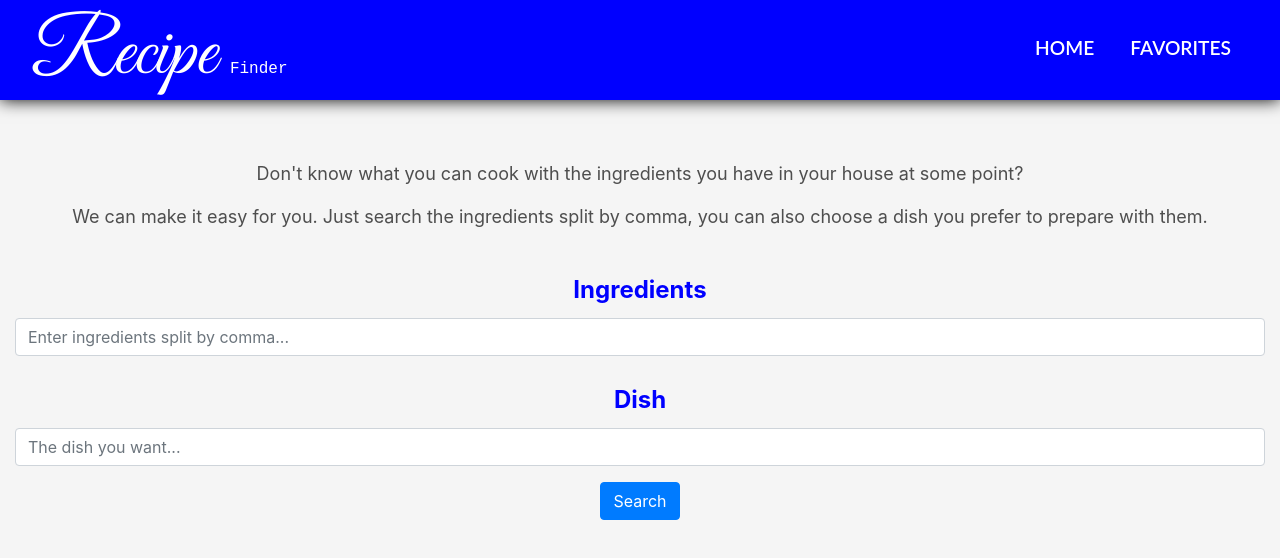
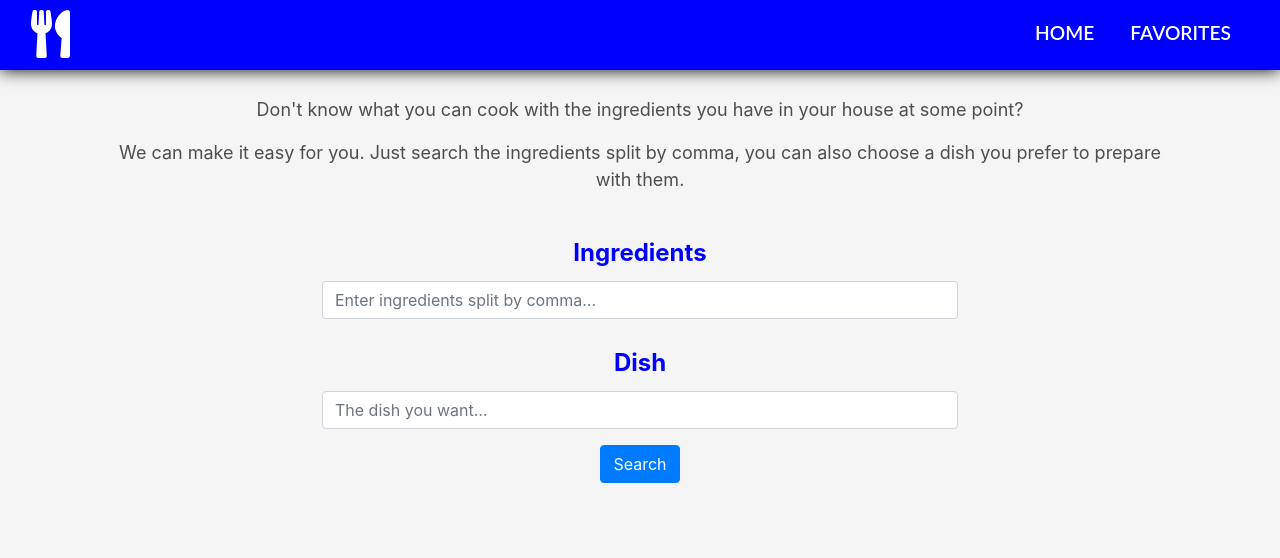
Before and after one commit to bogdantigheci/recipefinder, a React app in the folder client/: page / in a window 1280 px wide. Built offline with nearby package versions, Linux system fonts and the light colour scheme; a web font is replaced by a local one.

Commit message:
minor css changes, added ustensils icon

```diff
--- a/client/src/components/Content/Content.js
+++ b/client/src/components/Content/Content.js
@@ -4,7 +4,7 @@ import FavoriteRecipesList from './FavoriteRecipesList';
 import { Switch, Route } from 'react-router-dom';
 
 const Content = () => (
-  <div style={{ height: '100vh', textAlign: 'center' }}>
+  <div className="container text-center">
     <Switch>
       <Route exact path="/" component={SearchRecipes} />
       <Route exact path="/favorites" component={FavoriteRecipesList} />
--- a/client/src/components/Content/SearchRecipes.js
+++ b/client/src/components/Content/SearchRecipes.js
@@ -31,7 +31,7 @@ const SearchRecipes = (props) => {
           prefer to prepare with them.
         </p>
       </div>
-      <Form>
+      <Form className="container input-fields">
         <FormGroup>
           <FormLabel className="title-secondary">Ingredients</FormLabel>{' '}
           <FormControl
--- a/client/src/components/Header/Header.js
+++ b/client/src/components/Header/Header.js
@@ -1,14 +1,12 @@
 import React from 'react';
 import '@fortawesome/fontawesome-free/css/all.min.css';
-import { animateScroll as scroll } from 'react-scroll';
 import { Link } from 'react-router-dom';
+import { faUtensils } from '@fortawesome/free-solid-svg-icons';
+import { FontAwesomeIcon } from '@fortawesome/react-fontawesome';
 
 import DrawerToggleButton from '../SideDrawer/DrawerToggleButton';
 
 const toolbar = (props) => {
-  const scrollToTop = () => {
-    scroll.scrollToTop();
-  };
   return (
     <header className="navbar wrap nav_section">
       <nav
@@ -23,12 +21,8 @@ const toolbar = (props) => {
             />
           </div>
           <div className="toolbar__logo">
-            <Link
-              onClick={scrollToTop}
-              to="top"
-              className="navbar-brand js-scroll logo"
-            >
-              Recipe <span className="logo_title"> Finder</span>
+            <Link to="/" className="navbar-brand logo">
+              <FontAwesomeIcon icon={faUtensils} />
             </Link>
           </div>
           <div className="spacer" />
--- a/client/src/index.css
+++ b/client/src/index.css
@@ -5,7 +5,6 @@ html {
   height: 100%;
   width: 100%;
 }
-
 
 h1,
 h2,
@@ -29,6 +28,10 @@ a:hover {
 
 .nav_section {
   margin-top: 4rem;
+}
+
+.input-fields {
+  width: 60%;
 }
 
 a {
@@ -122,8 +125,8 @@ a {
 
 .navbar-b .navbar-brand {
   color: #fff;
-  font-family: 'Great Vibes', cursive;
-  font-size: 5rem;
+  font-size: 3rem;
+  padding-top: 0.4rem;
 }
 
 .logo_title {
@@ -198,7 +201,7 @@ a {
 .toolbar {
   top: 0;
   left: 0;
-  height: 100px;
+  height: 80px;
 }
 
 .toolbar__navigation {
@@ -288,7 +291,7 @@ a {
   border-radius: 0;
   border: none;
   margin-bottom: 0;
-  min-height: 80px;
+  max-height: 70px;
 }
 
 .nav li {
@@ -306,7 +309,7 @@ a {
 
 .navbar-brand {
   color: black;
-  padding-top: 15px;
+  padding-top: 0;
   margin-bottom: 1px;
 }
 
@@ -336,7 +339,7 @@ i {
   padding: 15px;
   border-radius: 10px;
   box-shadow: 1px 1px 1px 1px #ccc;
-  height: 30rem;
+  height: 20rem;
   width: 100%;
 }
 
@@ -350,8 +353,8 @@ i {
 .recipe-img {
   display: inline-block;
   right: 0;
-  width: 24rem;
-  height: 24rem;
+  width: 14rem;
+  height: 14rem;
 
   object-fit: contain;
   border-radius: 10px;
```
Also changed, not shown: client/public/images/image_not_available.png (added).
